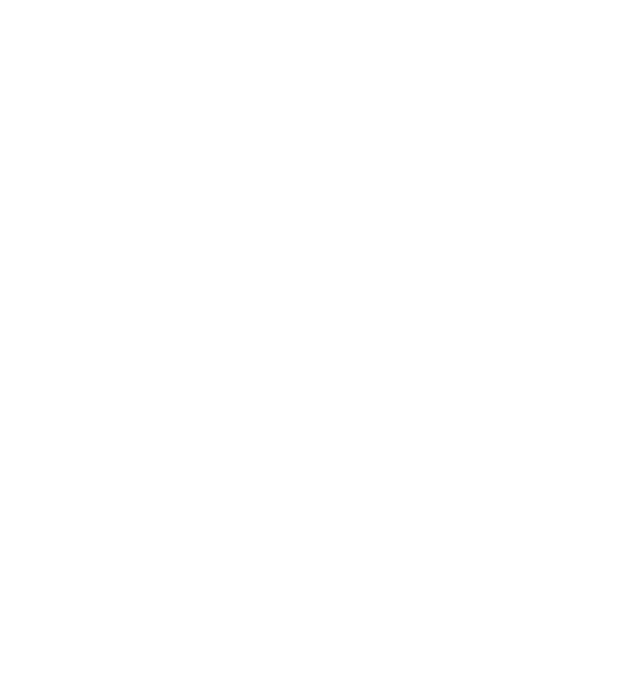
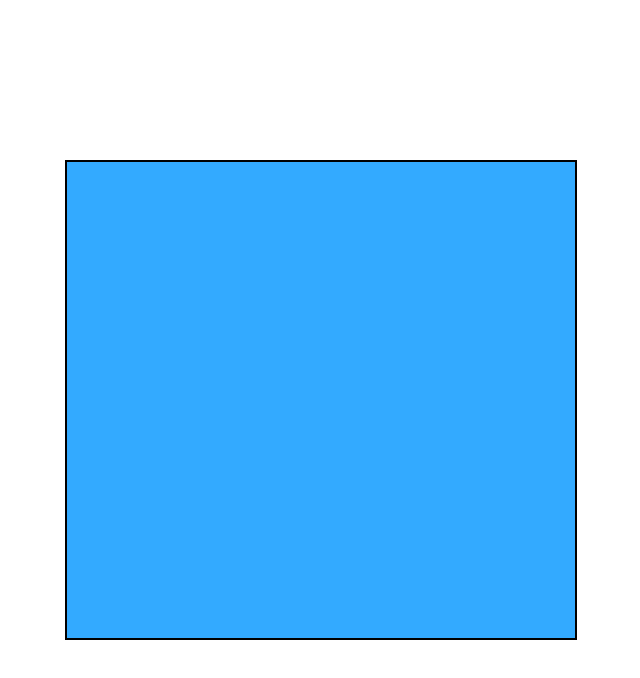
Before and after one commit to ja-wojtek/mario, a plain HTML site: page index.html in a window 1280 px wide. Shown: the whole page, without its empty margins (319-959 px from the left). Drawn offline with Linux system fonts and the light colour scheme.

Commit message:
Colors part 1

```diff
--- a/css/main.scss
+++ b/css/main.scss
@@ -6,3 +6,38 @@
 }
 
 // Variables
+// Colors
+$skyColor: #33aaff;
+$pipeColor1: #66d500;
+$pipeColor2: #00aa00;
+$borderColor: black;
+$grassColor1: #00aa00;
+$grassColor2: #33aaff;
+$groundColor1: #cc5500;
+$groundColor: #ffaa99;
+$marioColor1: #cc2b00;
+$marioColor2: #998000;
+$marioColor3: #ffaa33;
+$cloudColor1: white;
+$cloudColor2: #33aaff;
+
+
+
+body {
+  width: 100vw;
+  height: 100vh;
+  display: flex;
+  justify-content: center;
+  align-items: center;
+}
+
+//Main scene
+.container {
+  display: grid;
+  grid-template-columns: repeat(256, 1fr);
+  grid-template-rows: repeat(240, 1fr);
+  width: 512px;
+  height: 480px;
+  border: 2px solid black;
+  background-color: $skyColor;
+}
--- a/index.html
+++ b/index.html
@@ -5,6 +5,7 @@
   <meta charset="UTF-8">
   <meta http-equiv="X-UA-Compatible" content="IE=edge">
   <meta name="viewport" content="width=device-width, initial-scale=1.0">
+  <link rel="stylesheet" href="./css/main.css">
   <title>Super Mario Bros. CSS Version</title>
 </head>
 
@@ -13,6 +14,7 @@
 
   </div>
 
+
 </body>
 
 </html>
```
Also changed, not shown: css/main.css, 1 other file.
